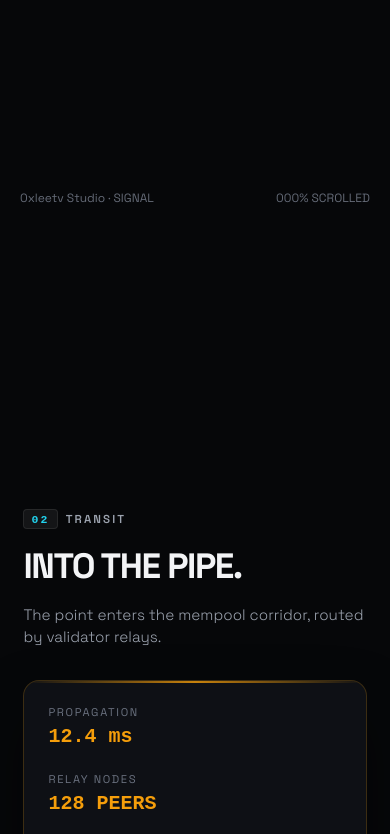
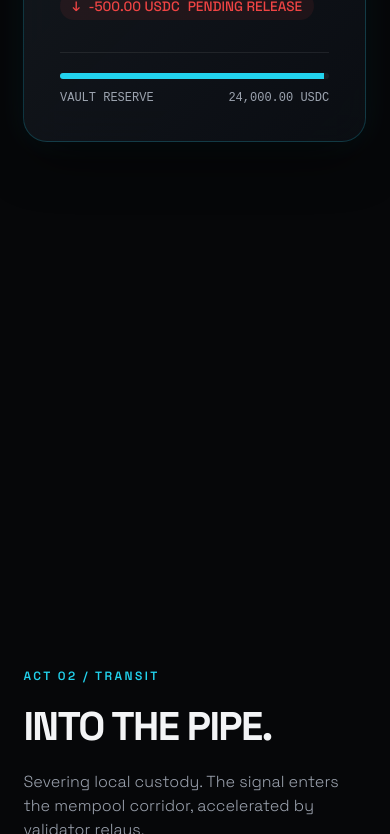
Before and after one commit to 0xleetv/signal, a plain HTML site: page index.html in a window 390 px wide. Shown: the part 622-1456 px from the top of the page. Drawn offline with Linux system fonts and the light colour scheme.

Commit message:
Restore Act 1, all background elements and animations, remove footer text

```diff
--- a/index.html
+++ b/index.html
@@ -27,13 +27,13 @@
     <!-- ACT I: WALLET -->
     <section class="act act-1" id="act-1" data-act="1">
       <div class="act-inner">
-        <div class="act-tag"><span class="tag-num">01</span><span class="tag-name">ORIGIN</span></div>
+        <div class="act-tag">ACT 01 / ORIGIN</div>
         <h1 class="act-title">THE POINT IS BORN.</h1>
-        <p class="act-lead">An unspent authorization awakens. The ledger balance tilts.</p>
+        <p class="act-lead">An unspent authorization awakens. Potential energy collapses into intent as the ledger balance tilts.</p>
 
         <div class="wallet-display" id="wallet-card">
           <div class="wallet-header">
-            <span class="wallet-pill">SMART ACCOUNT · ERC-4337</span>
+            <span class="wallet-pill">SMART ACCOUNT // ERC-4337</span>
             <span class="wallet-network">INCENTIV MAINNET</span>
           </div>
           <div class="balance-wrap">
@@ -62,9 +62,9 @@
     <!-- ACT II: HANDOFF -->
     <section class="act act-2" id="act-2" data-act="2">
       <div class="act-inner">
-        <div class="act-tag"><span class="tag-num">02</span><span class="tag-name">TRANSIT</span></div>
+        <div class="act-tag">ACT 02 / TRANSIT</div>
         <h2 class="act-title">INTO THE PIPE.</h2>
-        <p class="act-lead">The point enters the mempool corridor, routed by validator relays.</p>
+        <p class="act-lead">Severing local custody. The signal enters the mempool corridor, accelerated by validator relays.</p>
         <div class="handoff-hud" id="handoff-card">
           <div class="hud-item">
             <span class="hud-label">PROPAGATION</span>
@@ -85,9 +85,9 @@
     <!-- ACT III: THE CHAIN -->
     <section class="act act-3" id="act-3" data-act="3">
       <div class="act-inner">
-        <div class="act-tag"><span class="tag-num">03</span><span class="tag-name">CONSENSUS</span></div>
+        <div class="act-tag">ACT 03 / CONSENSUS</div>
         <h2 class="act-title">THE CHAIN RECEIVES.</h2>
-        <p class="act-lead">The point fuses into block #18,492,031 atop the chain.</p>
+        <p class="act-lead">Crystallizing into state. The signal fuses into block #18,492,031, anchoring beneath cryptographic weight.</p>
         <div class="chain-hud" id="chain-card">
           <div class="chain-hud-top">
             <div class="block-badge" id="block-num">BLOCK #18,492,031</div>
@@ -104,9 +104,9 @@
     <!-- ACT IV: CONFIRMATION -->
     <section class="act act-4" id="act-4" data-act="4">
       <div class="act-inner">
-        <div class="act-tag"><span class="tag-num">04</span><span class="tag-name">VERIFICATION</span></div>
+        <div class="act-tag">ACT 04 / VERIFICATION</div>
         <h2 class="act-title">CHECKMARKS RIPPLE.</h2>
-        <p class="act-lead">Consensus cascades across independent validator attestations.</p>
+        <p class="act-lead">Consensus cascading through the validator network. Waves of geometric finality propagate across the globe.</p>
         <div class="consensus-container" id="consensus-container">
           <div class="quorum-card" id="quorum-card">
             <div class="quorum-top">
@@ -116,7 +116,7 @@
             <div class="quorum-bar">
               <div class="quorum-fill" id="quorum-fill"></div>
             </div>
-            <span class="quorum-label">64 ATTESTATIONS REQUIRED FOR FINALITY</span>
+            <span class="quorum-label">64 INDEPENDENT ATTESTATIONS REQUIRED FOR FINALITY</span>
           </div>
 
           <div class="validator-nodes" id="validator-nodes" aria-hidden="true">
@@ -129,9 +129,9 @@
     <!-- ACT V: SETTLED -->
     <section class="act act-5" id="act-5" data-act="5">
       <div class="act-inner">
-        <div class="act-tag"><span class="tag-num">05</span><span class="tag-name">FINALITY</span></div>
+        <div class="act-tag">ACT 05 / FINALITY</div>
         <h2 class="act-title">THE LEDGER BREATHES.</h2>
-        <p class="act-lead">Settled on-chain. The transaction rests in equilibrium.</p>
+        <p class="act-lead">Immutable, irreversible, and settled forever on-chain. The universe rests in absolute equilibrium.</p>
         <div class="settled-card" id="settled-card">
           <div class="settled-status">
             <span class="settled-glyph">✓</span>
@@ -147,15 +147,6 @@
     </section>
   </main>
 
-  <footer class="colophon">
-    <div class="colophon-left">
-      <span>0xleetv Studio · SIGNAL</span>
-    </div>
-    <div class="colophon-right">
-      <span id="scroll-pct">000% SCROLLED</span>
-    </div>
-  </footer>
-
   <script src="main.js"></script>
 </body>
 </html>
--- a/main.js
+++ b/main.js
@@ -789,5 +789,5 @@
   onScroll();
   requestAnimationFrame(render);
 
-  console.log('[SIGNAL] All 5 Acts initialized cleanly with immediate presentation.');
+  console.log('[SIGNAL] Scaffolding initialized successfully.');
 })();
--- a/style.css
+++ b/style.css
@@ -111,21 +111,12 @@ html, body {
 }
 
 .act {
-  min-height: 120vh;
+  min-height: 140vh;
   display: flex;
   flex-direction: column;
   justify-content: center;
-  padding: 8vh 10vw;
+  padding: 10vh 10vw;
   position: relative;
-}
-
-/* Act 1 starts close to the masthead, eliminating the large vertical void */
-.act-1 {
-  min-height: 100vh;
-  justify-content: flex-start;
-  padding-top: clamp(5rem, 12vh, 7rem);
-  padding-bottom: 8vh;
-  perspective: 1200px;
 }
 
 .act-inner {
@@ -133,47 +124,35 @@ html, body {
   position: relative;
 }
 
-/* Restyled Clean Badge with No Slashes */
 .act-tag {
-  display: inline-flex;
-  align-items: center;
-  gap: 0.5rem;
-  font-size: 0.72rem;
+  font-size: 0.75rem;
   font-weight: 600;
-  letter-spacing: 0.18em;
+  letter-spacing: 0.2em;
   color: var(--current-accent);
-  margin-bottom: 1.25rem;
+  margin-bottom: 1.5rem;
   transition: color 0.4s ease;
 }
 
-.act-tag .tag-num {
-  display: inline-block;
-  padding: 0.15rem 0.45rem;
-  border-radius: 4px;
-  background: rgba(255, 255, 255, 0.06);
-  border: 1px solid var(--border-subtle);
-  font-family: monospace;
-}
-
-.act-tag .tag-name {
-  color: var(--text-dim);
-}
-
 .act-title {
-  font-size: clamp(2.2rem, 5.5vw, 4.75rem);
+  font-size: clamp(2.5rem, 6.5vw, 5.25rem);
   font-weight: 700;
-  line-height: 0.98;
+  line-height: 0.95;
   letter-spacing: -0.04em;
   text-transform: uppercase;
-  margin-bottom: 1.25rem;
+  margin-bottom: 1.5rem;
 }
 
 .act-lead {
-  font-size: clamp(0.95rem, 1.5vw, 1.15rem);
-  line-height: 1.45;
+  font-size: clamp(1rem, 1.8vw, 1.25rem);
+  line-height: 1.5;
   color: var(--text-dim);
   font-weight: 300;
-  margin-bottom: 2rem;
+  margin-bottom: 2.5rem;
+}
+
+/* Act 1 Card & Anti-Gravity Cradle */
+.act-1 {
+  perspective: 1200px;
 }
 
 .wallet-display {
@@ -581,43 +560,14 @@ html, body {
   font-family: monospace;
 }
 
-/* Colophon */
-.colophon {
-  position: fixed;
-  bottom: 0;
-  left: 0;
-  width: 100%;
-  padding: 1.5rem 2.5rem;
-  display: flex;
-  justify-content: space-between;
-  font-size: 0.75rem;
-  color: var(--text-muted);
-  z-index: 10;
-  mix-blend-mode: difference;
-  pointer-events: none;
-}
-
-
-
 /* Responsive */
 @media (max-width: 768px) {
-  .masthead, .colophon {
+  .masthead {
     padding: 1rem 1.25rem;
   }
   .act {
-    padding: 6vh 6vw;
-    min-height: 105vh;
-  }
-  .act-1 {
-    padding-top: 5rem;
-  }
-  .wallet-display, .handoff-hud, .chain-hud, .quorum-card, .settled-card {
-    padding: 1.5rem;
-    border-radius: 1rem;
-  }
-  .validator-nodes {
-    grid-template-columns: repeat(4, 1fr);
-    gap: 0.5rem;
+    padding: 8vh 6vw;
+    min-height: 120vh;
   }
 }
 
```
